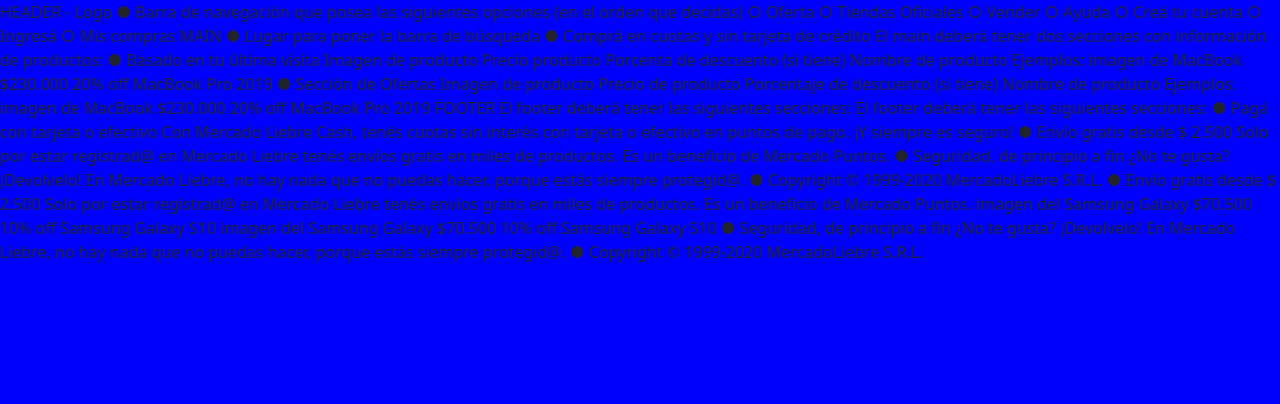
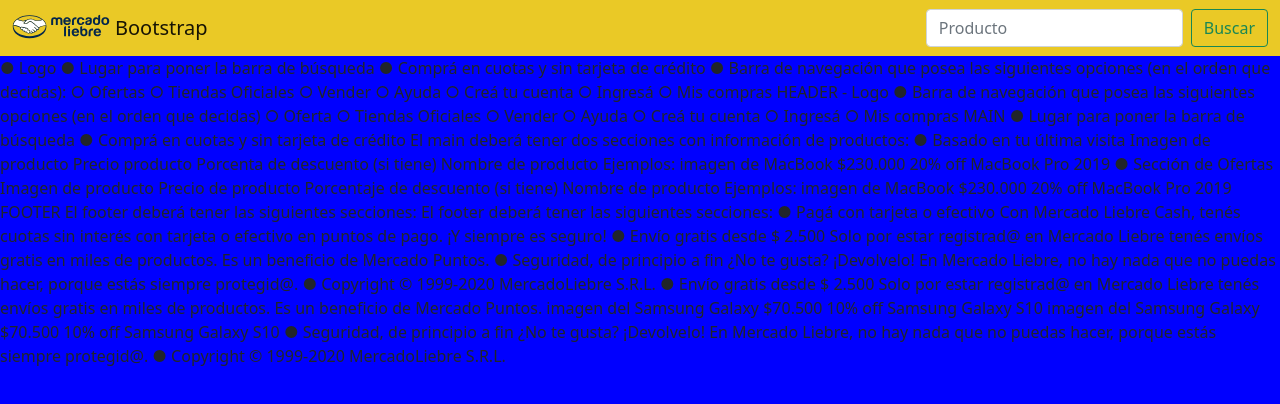
Before and after one commit to botechiaerika/m04_Projecto_MercadoLiebre, a website: page mercadoLIEBRE/views/home.html in a window 1280 px wide. Drawn offline with nearby package versions, Linux system fonts and the light colour scheme.

Commit message:
empezando a rutear

```diff
--- a/app.js
+++ b/app.js
@@ -5,9 +5,9 @@
   console.log('Levante WEB SERVER en port 3030')
 })
 
-/* app.get('/home', (req, res) => {
+app.get('/home', (req, res) => {
   res.sendFile((__dirName + 'views/home.html'));
-}) */
+})
 
 app.listen(3030, () => {
   console.log('Levante WEB SERVER en port 3030')
--- a/mercadoLIEBRE/public/CSS/style01_Home.css
+++ b/mercadoLIEBRE/public/CSS/style01_Home.css
@@ -2,9 +2,12 @@
   box-sizing: border-box;
 }
 
-html { font-size: 16px;
+html {
+  font-size: 16px;
 }
-
+body{
+  background-color: #ebebeb;
+}
 body.bg-body-customize {
   width: 100vw;
   margin: 0px;
@@ -54,4 +57,8 @@
   body {
     background-color: blue;
   }
+  .brand-nav-customize{
+    width: 325px;
+    height: 80px;
+  }
 }
--- a/mercadoLIEBRE/view/home.html
+++ b/mercadoLIEBRE/views/home.html
@@ -24,6 +24,40 @@
 <body class="bg-body-customize">
 
 <header>
+<nav class="navbar navbar-light bg-color-nav">
+  <div class="container-fluid">
+    <a class="navbar-brand" href="#">
+      <img src="../public/SVG/logo-mercado-liebre.svg" alt="logo Mercado Libre" class="d-inline-block align-text-top brand-img-customize">
+      Bootstrap
+    </a>
+  <form class="d-flex">
+    <input class="form-control me-2" type="search" placeholder="Producto" aria-label="Search">
+    <button class="btn btn-outline-success" type="submit">Buscar</button>
+  </form>
+  </div>
+</nav>
+</header>
+  ● Logo
+
+● Lugar para poner la barra de búsqueda
+
+● Comprá en cuotas y sin tarjeta de crédito
+
+● Barra de navegación que posea las siguientes opciones (en el orden que decidas):
+
+○ Ofertas
+
+○ Tiendas Oficiales
+
+○ Vender
+
+○ Ayuda
+
+○ Creá tu cuenta
+
+○ Ingresá
+
+○ Mis compras
 
     HEADER
 
```
Also changed, not shown: mercadoLIEBRE/views/index.html (renamed from mercadoLIEBRE/view/index.html, +3 -3 lines), README/README.md, README/preview01_Home.png (added), README/preview02_Colores.png (renamed from README/colores.png), mercadoLIEBRE/public/SVG/logo-mercado-liebre.png.
